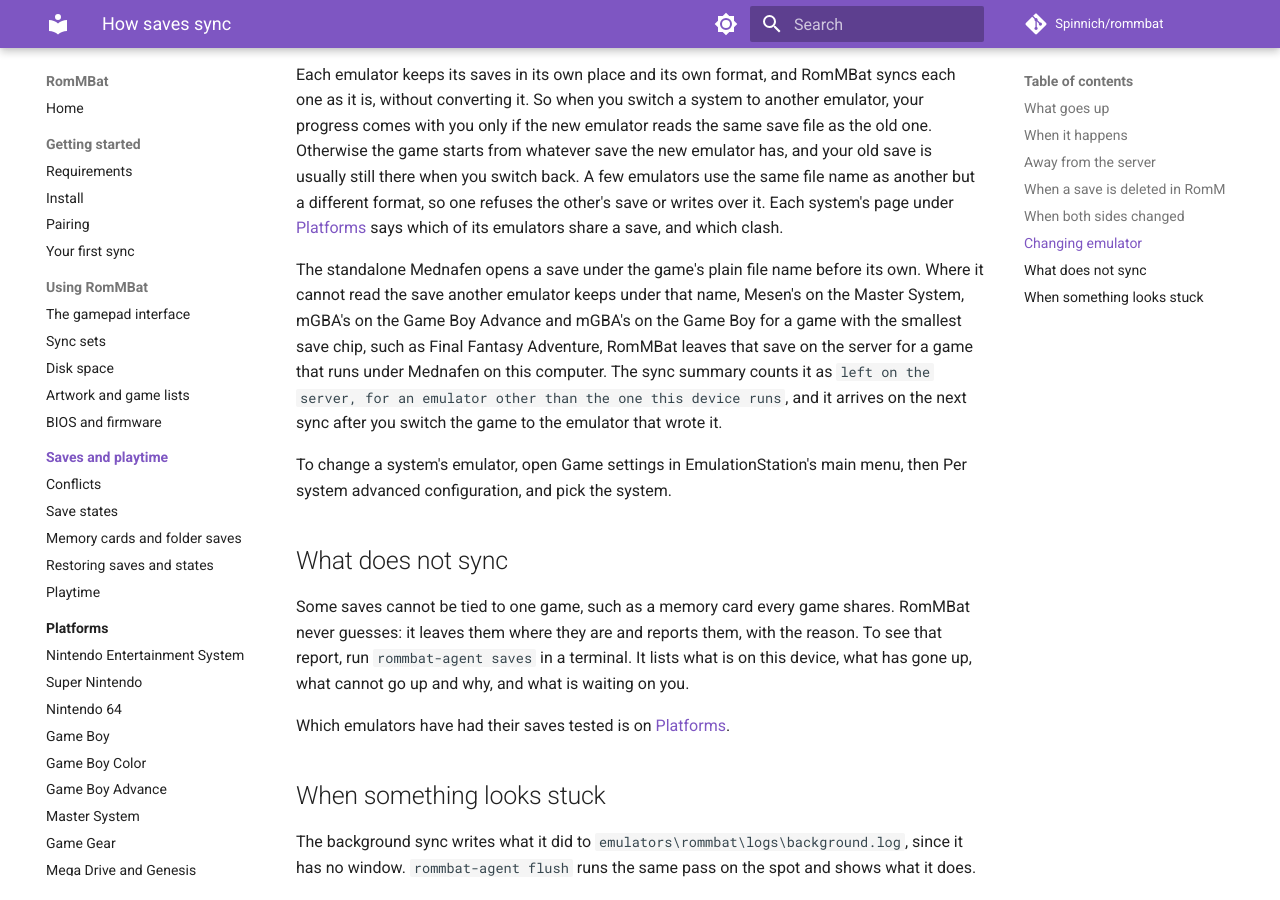
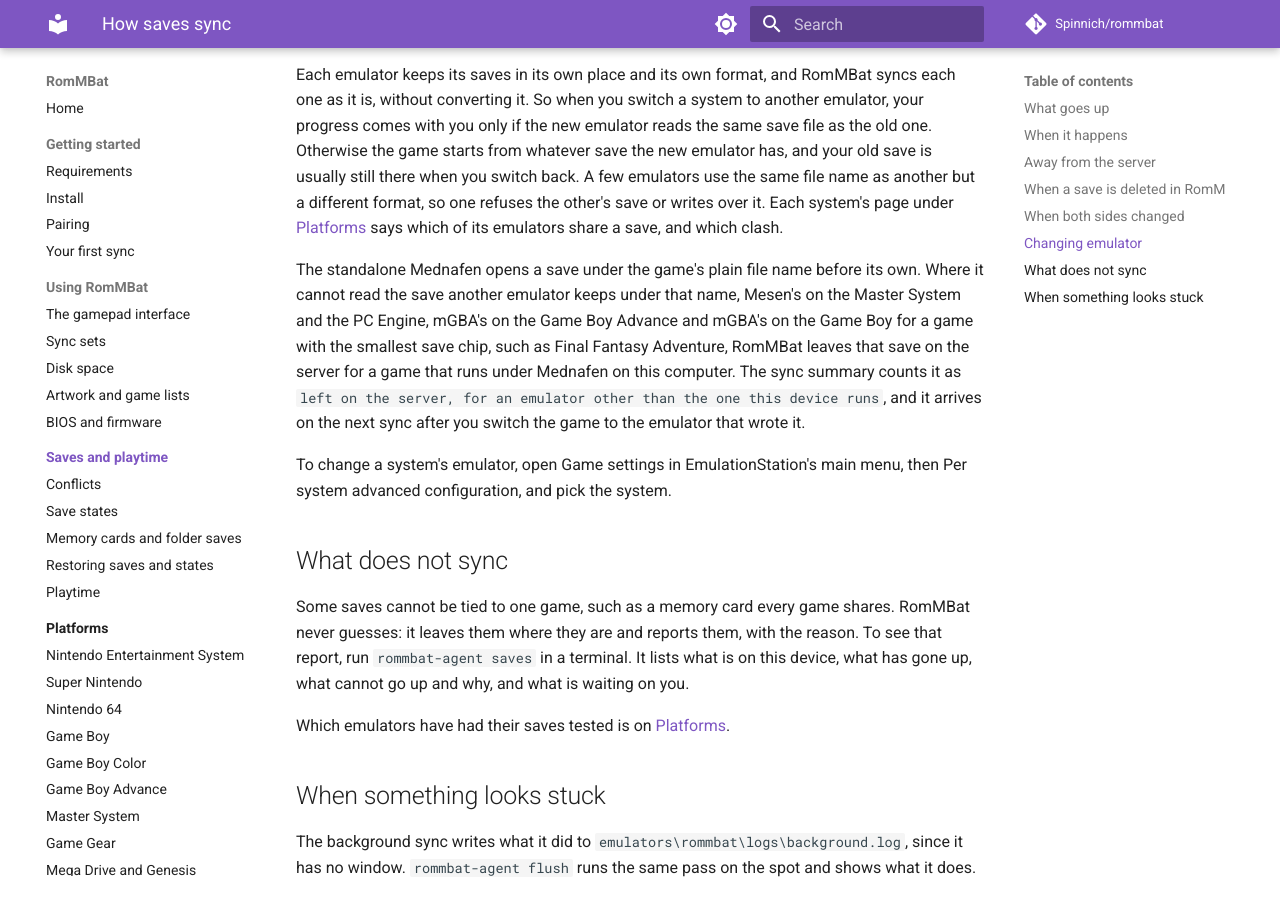
Before and after one commit to Spinnich/rommbat, an MkDocs documentation site: the page built from wiki/saves/index.md, in a window 1280 px wide and 900 px high, scrolled down 1275 px. Built offline with MkDocs 1.6.1 and Material for MkDocs 9.7.7, drawn with Linux system fonts in a browser that asks for light colours; comment, search, counter and statistics services are not loaded.

Commit message:
Round 3: the user guide's list of saves held back from Mednafen names Mesen's on the PC Engine (R3.1)
Co-Authored-By: Claude Sonnet 5.5 <noreply@anthropic.com>

```diff
--- a/wiki/saves/index.md
+++ b/wiki/saves/index.md
@@ -51,9 +51,9 @@ so one refuses the other's save or writes over it. Each system's page under
 [Platforms](../platforms/index.md) says which of its emulators share a save, and which clash.
 
 The standalone Mednafen opens a save under the game's plain file name before its own. Where it
-cannot read the save another emulator keeps under that name, Mesen's on the Master System, mGBA's
-on the Game Boy Advance and mGBA's on the Game Boy for a game with the smallest save chip, such as
-Final Fantasy Adventure, RomMBat leaves that save on the server for a game that runs under
+cannot read the save another emulator keeps under that name, Mesen's on the Master System and the
+PC Engine, mGBA's on the Game Boy Advance and mGBA's on the Game Boy for a game with the smallest
+save chip, such as Final Fantasy Adventure, RomMBat leaves that save on the server for a game that runs under
 Mednafen on this computer. The sync summary counts it as `left on the server, for an emulator
 other than the one this device runs`, and it arrives on the next sync after you switch the game to
 the emulator that wrote it.
```
